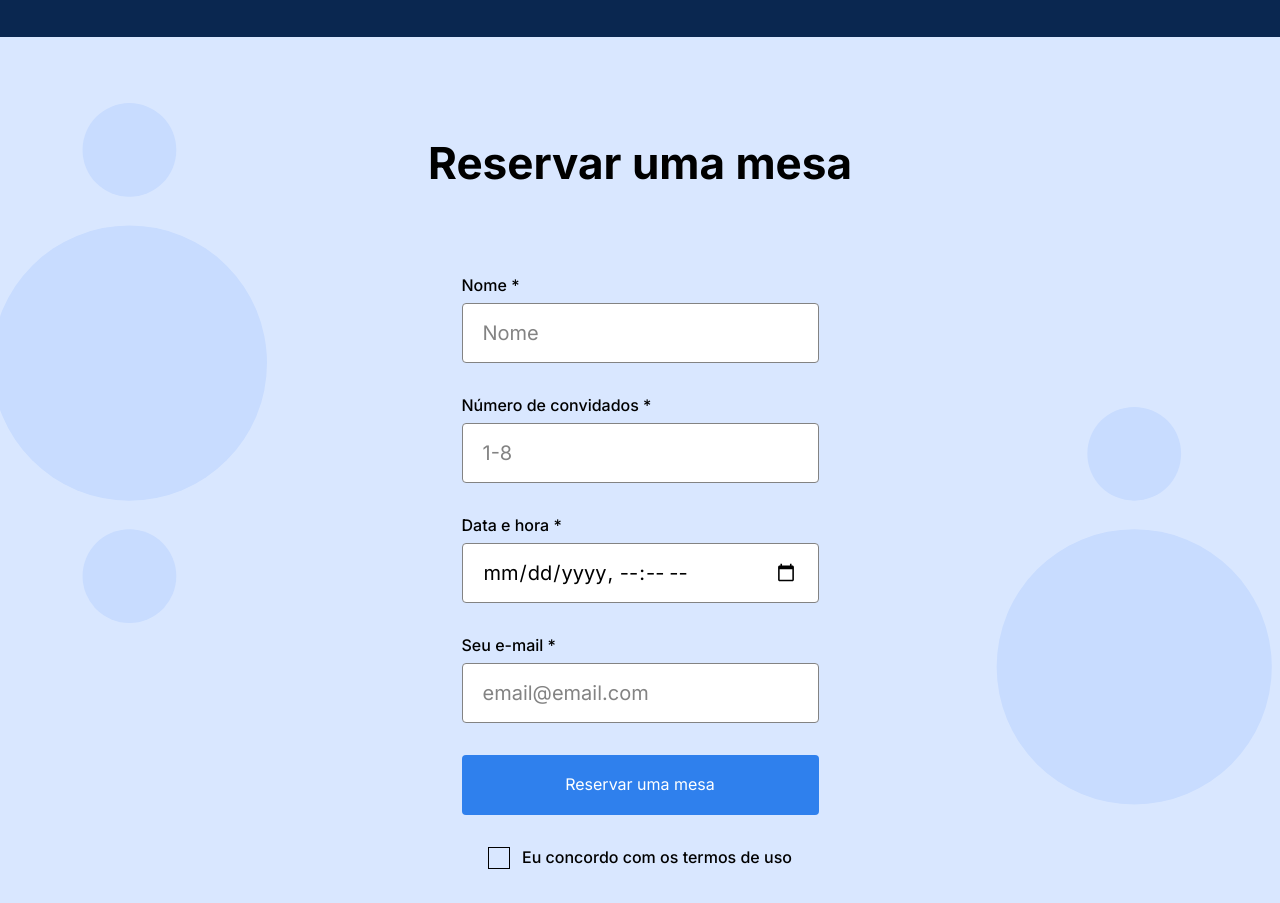
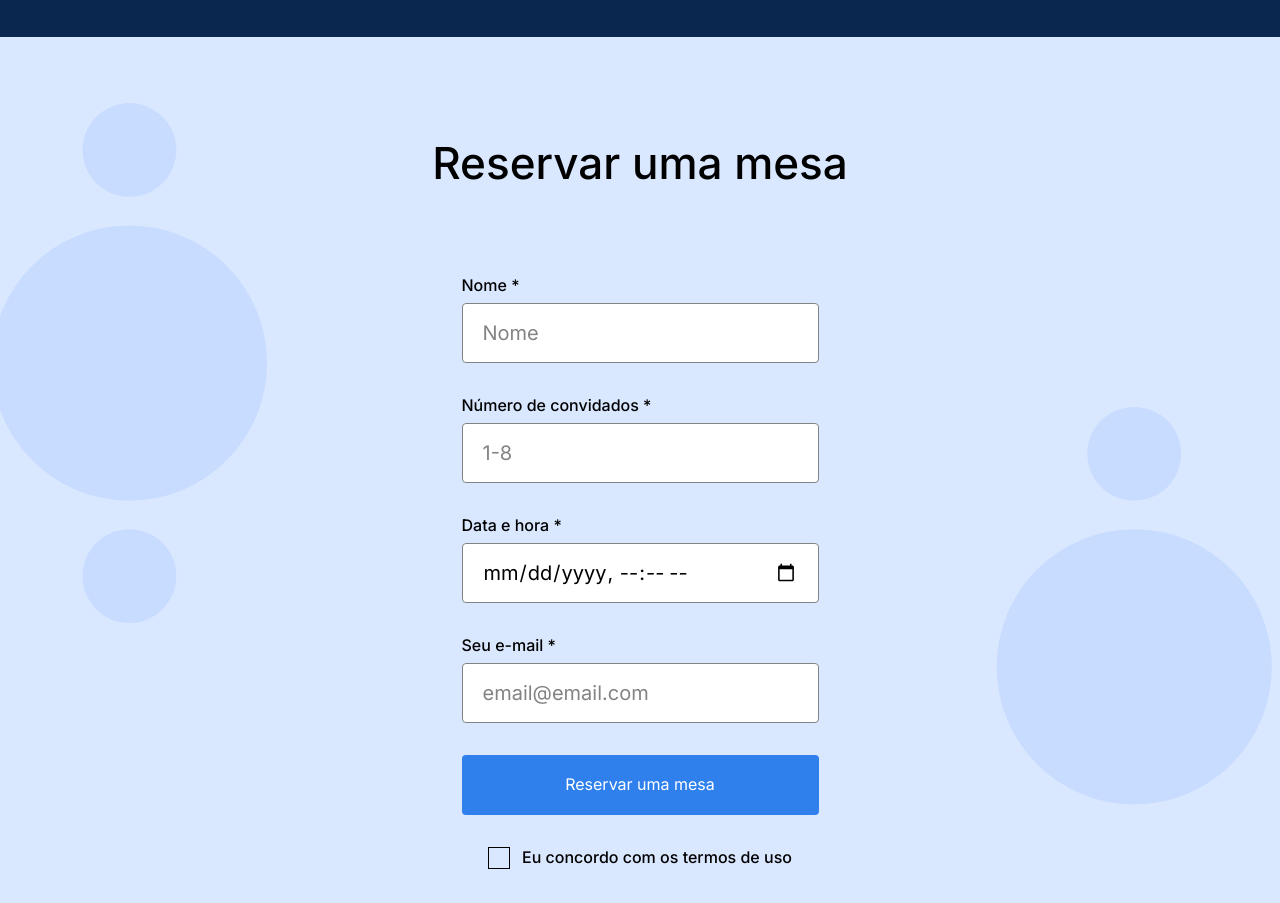
Before and after one commit to MikyWarlock/web_project_coffeeshop, a plain HTML site: page index.html in a window 1280 px wide. Shown: the part 1680-2583 px from the top of the page. Drawn offline with Linux system fonts and the light colour scheme.

Commit message:
Corrigindo margens

```diff
--- a/pages/index.css
+++ b/pages/index.css
@@ -167,14 +167,15 @@
 }
 
 .reservation__title {
-  margin: 0 auto;
+  margin: 0 auto 80px;
   text-align: center;
   font-size: 44px;
   line-height: 52px;
+  font-weight: 500;
 }
 
 .reservation__form {
-  margin: 80px auto 0;
+  margin: 0 auto;
 }
 
 .form {
```
